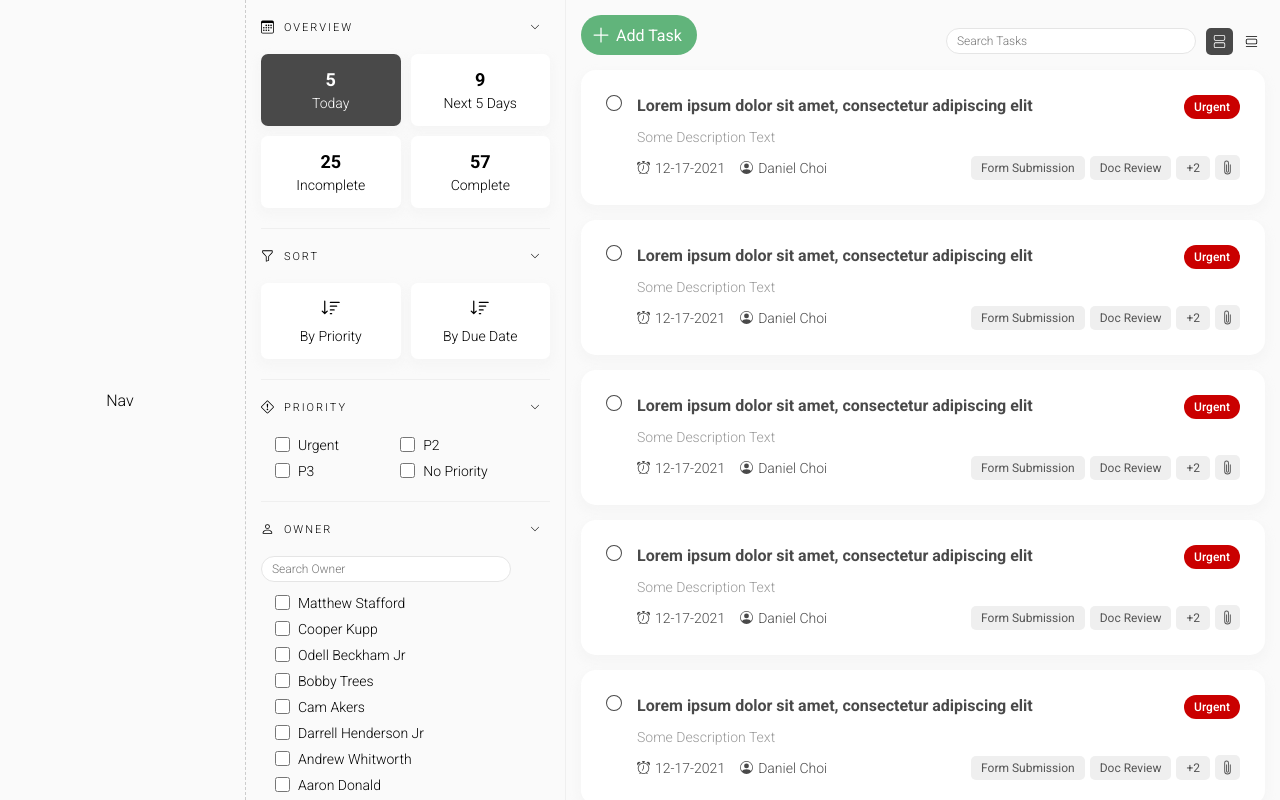
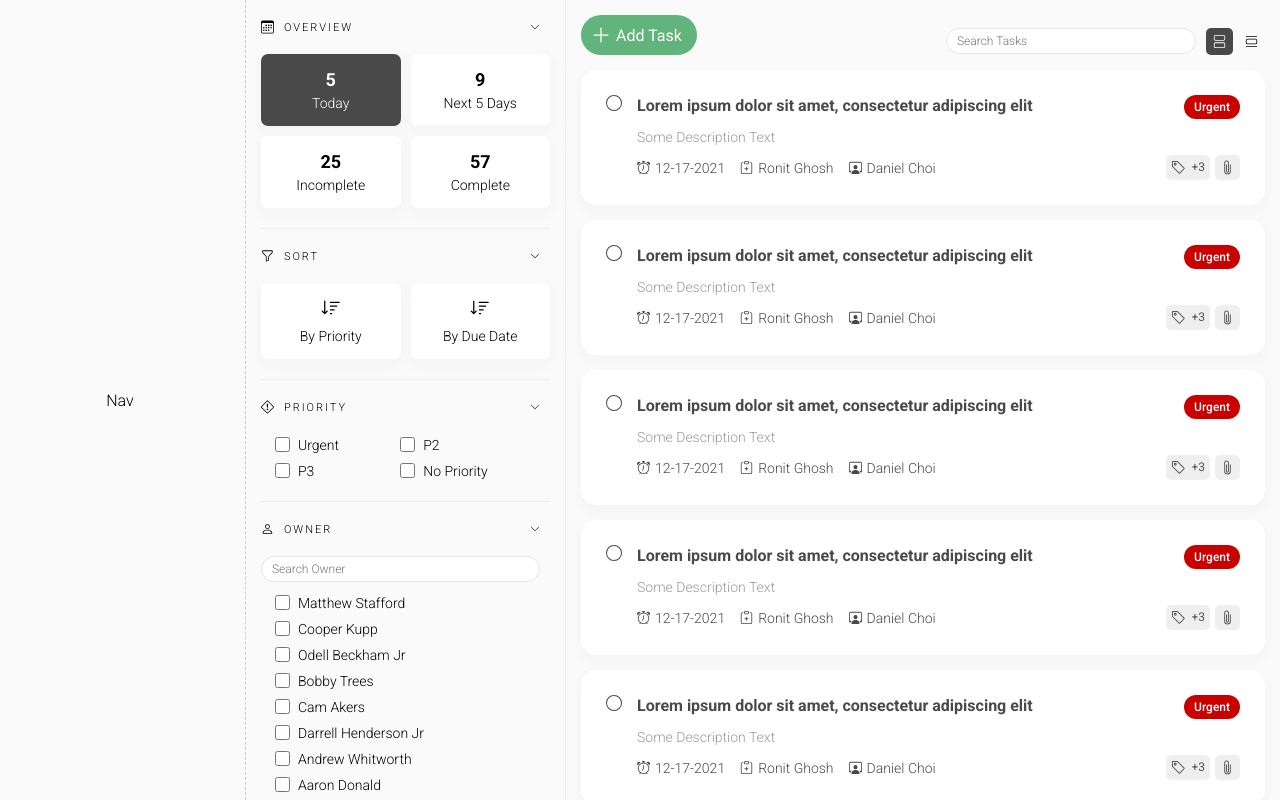
Before and after one commit to dchoi87/akute-health, a React (Create React App) app: page / in a window 1280 px wide. Built offline with nearby package versions, Linux system fonts and the light colour scheme.

Commit message:
Show More & Added Owner to Card

```diff
--- a/src/components/tasks/card/index.js
+++ b/src/components/tasks/card/index.js
@@ -2,7 +2,8 @@ import React from "react";
 import classNames from "classnames/bind";
 import {
   Alarm,
-  PersonCircle,
+  ClipboardPlus,
+  PersonWorkspace,
   Tag,
   Paperclip,
   Circle,
@@ -43,7 +44,11 @@ const Cards = ({ showDesktopView, isCompactView }) => {
               <span>12-17-2021</span>
             </div>
             <div className={styles.patient}>
-              <PersonCircle />
+              <ClipboardPlus />
+              <span>Ronit Ghosh</span>
+            </div>
+            <div className={styles.owner}>
+              <PersonWorkspace />
               <span>Daniel Choi</span>
             </div>
           </div>
--- a/src/components/tasks/card/index.module.css
+++ b/src/components/tasks/card/index.module.css
@@ -78,17 +78,20 @@
 .duedate span {
   font-size: 14px;
 }
+.owner,
 .patient {
   display: grid;
   grid-template-columns: repeat(2, auto);
   gap: 5px;
   align-items: center;
 }
+.owner svg,
 .patient svg {
   display: block;
   width: 13px;
   height: 13px;
 }
+.owner span,
 .patient span {
   font-size: 14px;
 }
--- a/src/components/tasks/common/button/index.module.css
+++ b/src/components/tasks/common/button/index.module.css
@@ -97,6 +97,12 @@
   pointer-events: none;
   margin-bottom: 10px;
 }
+.more {
+  background: transparent;
+  text-decoration: underline;
+  font-size: 12px;
+  font-weight: 300;
+}
 .active {
   background: #494949;
   color: #fff;
--- a/src/components/tasks/hooks.js
+++ b/src/components/tasks/hooks.js
@@ -5,7 +5,7 @@ export const useContainerQuery = (ref) => {
 
   useEffect(() => {
     const handleResize = () => {
-      setMatch(ref.current.clientWidth >= 640);
+      setMatch(ref.current.clientWidth >= 768);
     };
 
     handleResize();
--- a/src/components/tasks/sidebar/index.js
+++ b/src/components/tasks/sidebar/index.js
@@ -66,6 +66,9 @@ const SideBar = () => {
               return <Checkbox key={i} id={item} label={item} />;
             })}
           </div>
+          <div className={styles.more}>
+            <Button type="more">Show More</Button>
+          </div>
         </div>
       </Section>
       <Section title="Status">
@@ -87,6 +90,9 @@ const SideBar = () => {
               );
             })}
           </div>
+          <div className={styles.more}>
+            <Button type="more">Show More</Button>
+          </div>
         </div>
       </Section>
     </div>
--- a/src/components/tasks/sidebar/index.module.css
+++ b/src/components/tasks/sidebar/index.module.css
@@ -34,11 +34,20 @@
   gap: 5px;
   padding: 0 10px;
 }
+.owner {
+  display: grid;
+  grid-template-columns: auto;
+  gap: 10px;
+}
 .ownerWrapper {
   display: grid;
   grid-template-columns: auto;
   gap: 5px;
   padding: 0 10px;
+}
+.more {
+  padding: 0 10px;
+  text-align: center;
 }
 .status {
   display: grid;
@@ -51,7 +60,6 @@
   grid-template-columns: auto;
   gap: 15px;
 }
-.owner,
 .tagsWrapper {
   display: flex;
   flex-wrap: wrap;
```
